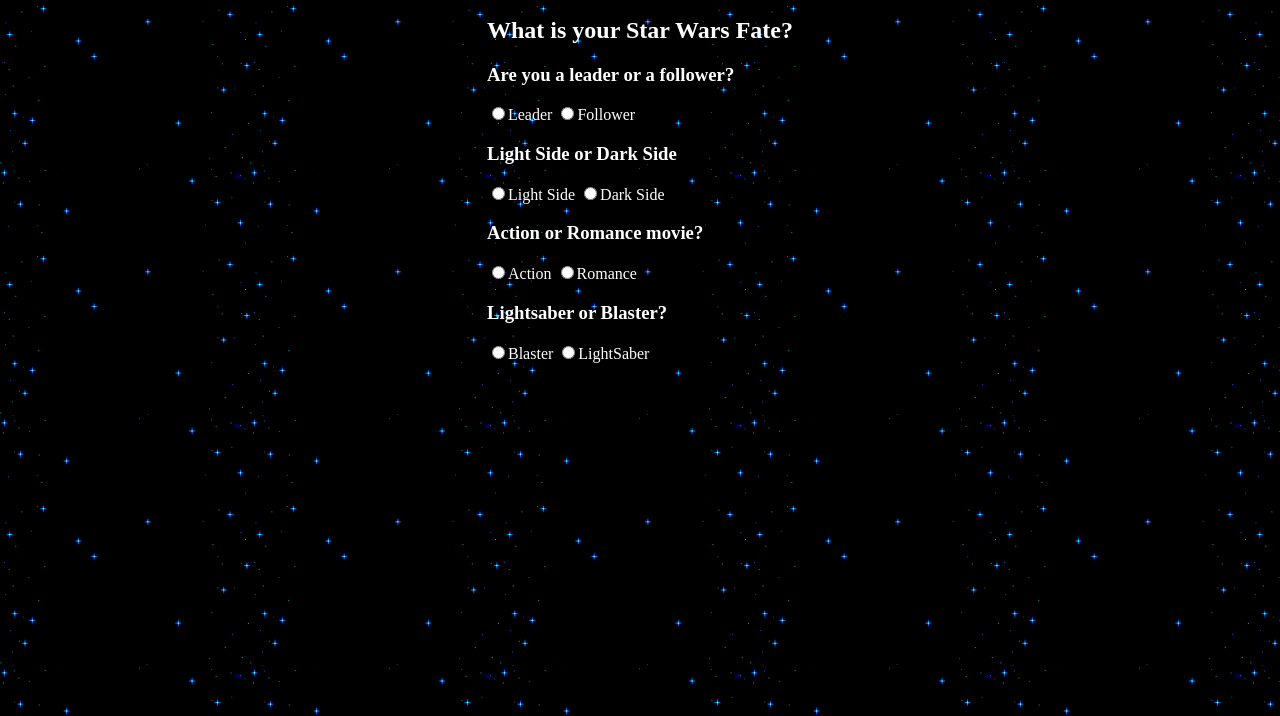
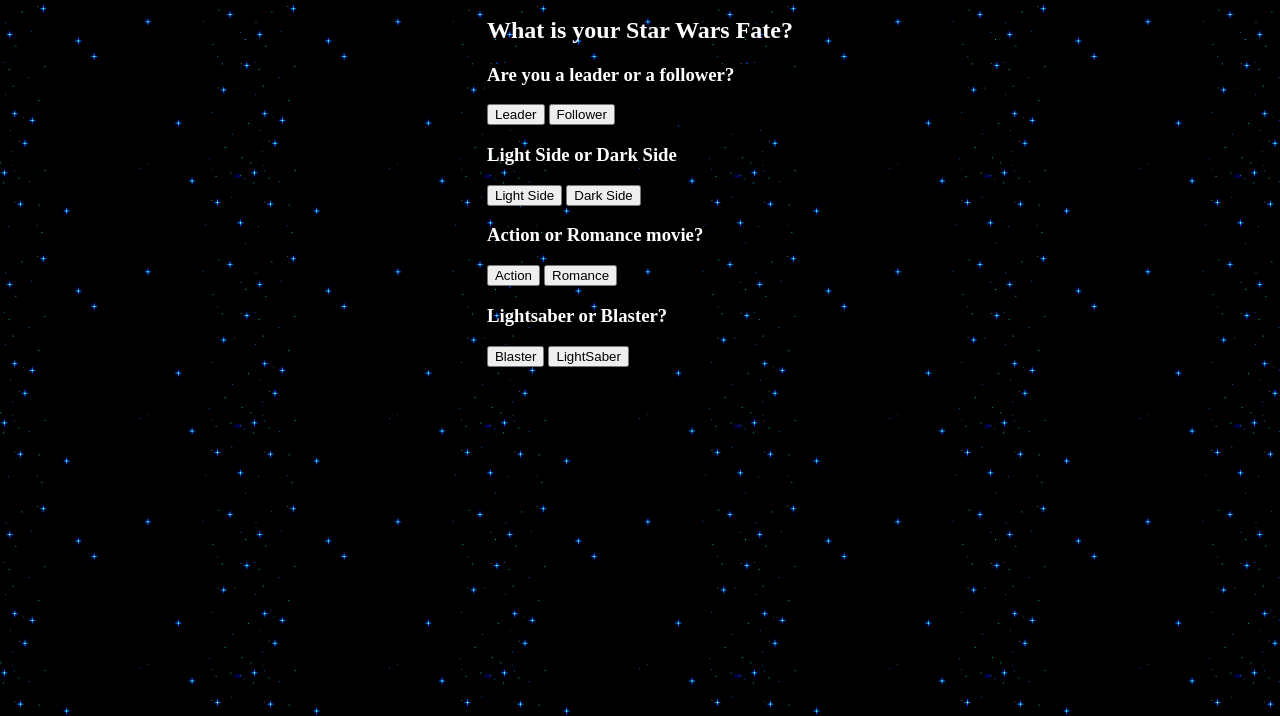
Before and after one commit to LeslieABorst/Star-Wars-Fate, a website: page public/index.html in a window 1280 px wide. Both pictures are taken after a click on the button "Start Quiz". Shown: the part 84-800 px from the top of the page. Drawn offline with nearby package versions, Linux system fonts and the light colour scheme; some packages are replaced by stand-ins of ours.

Commit message:
button answers push to userAnswer array

```diff
--- a/public/components/main/main.controller.js
+++ b/public/components/main/main.controller.js
@@ -8,8 +8,18 @@
 
     $ctrl.quizStart = function() {
         $ctrl.letmesee = false;
-        console.log("Im working!!");
     };
 
+    $ctrl.processAnswerA = function() {
+        $ctrl.answerA = "a";
+        SwapiService.userAnswers.push($ctrl.answerA);
+        console.log(SwapiService.userAnswers);
+    }
+
+    $ctrl.processAnswerB = function() {
+        $ctrl.answerB = "b";
+        SwapiService.userAnswers.push($ctrl.answerB);
+        console.log(SwapiService.userAnswers);
+    }
 
 });
--- a/public/components/main/main.html
+++ b/public/components/main/main.html
@@ -7,26 +7,26 @@
 
     <div id="lead" class="leader">
         <h3>Are you a leader or a follower?</h3>
-        <input type="radio">Leader</input>
-        <input type="radio">Follower</input>
+        <button ng-click="$ctrl.processAnswerA()">Leader</button>
+        <button ng-click="$ctrl.processAnswerB()">Follower</button>
     </div>
 
     <div>
         <h3>Light Side or Dark Side</h3>
-        <input type="radio">Light Side</input>
-        <input type="radio">Dark Side</input>
+        <button ng-click="$ctrl.processAnswerA()">Light Side</button>
+        <button ng-click="$ctrl.processAnswerB()">Dark Side</button>
     </div>
 
     <div>
         <h3>Action or Romance movie?</h3>
-        <input type="radio">Action</input>
-        <input type="radio">Romance</input>
+        <button ng-click="$ctrl.processAnswerA()">Action</button>
+        <button ng-click="$ctrl.processAnswerB()">Romance</button>
     </div>
 
     <div>
         <h3>Lightsaber or Blaster?</h3>
-        <input type="radio">Blaster</input>
-        <input type="radio">LightSaber</input>
+        <button ng-click="$ctrl.processAnswerA()">Blaster</button>
+        <button ng-click="$ctrl.processAnswerB()">LightSaber</button>
     </div>
 
 </div>
--- a/public/components/results/results.controller.js
+++ b/public/components/results/results.controller.js
@@ -4,7 +4,7 @@
   .module("app")
   .controller("ResultsController", function(SwapiService) {
     const $ctrl = this;
-    $ctrl.userAnswers = [];
+    $ctrl.userAnswers = SwapiService.userAnswers;
 
     $ctrl.luke = [a,a,a,a];
     [a,a,a,b]
--- a/public/index.html
+++ b/public/index.html
@@ -15,6 +15,7 @@
 
         <script src="https://ajax.googleapis.com/ajax/libs/angularjs/1.7.4/angular.min.js"></script>
         <script src="https://ajax.googleapis.com/ajax/libs/angularjs/1.7.4/angular-route.min.js"></script>
+        <script src="https://ajax.googleapis.com/ajax/libs/angularjs/1.7.4/angular-animate.js"></script>
         <script src="index.js"></script>
         <script src="components/main/main.js"></script>
         <script src="components/main/main.controller.js"></script>
--- a/public/styles.css
+++ b/public/styles.css
@@ -52,7 +52,7 @@
 
 
 /*slide in questions-------------------------*/
-/*#lead {
+#lead {
     background: black;
     transform: translateX(-100%);
     -webkit-transform: translateX(-100%);
@@ -71,5 +71,5 @@
 
 @-webkit-keyframes slide-in {
     100% { -webkit-transform: translateX(0%); }
-}*/
+}
 /*------------------------------------------*/
--- a/public/swapi.service.js
+++ b/public/swapi.service.js
@@ -4,6 +4,8 @@
   .module("app")
   .service("SwapiService", function($http) {
     const service = this;
+    service.userAnswers = [];
+
     service.getPeople = (people) => {
       return $http({
         method: "GET",
@@ -12,4 +14,6 @@
       });
     };
 
+
+
   });
```
Lines whose indentation alone changed are shown as unchanged.
